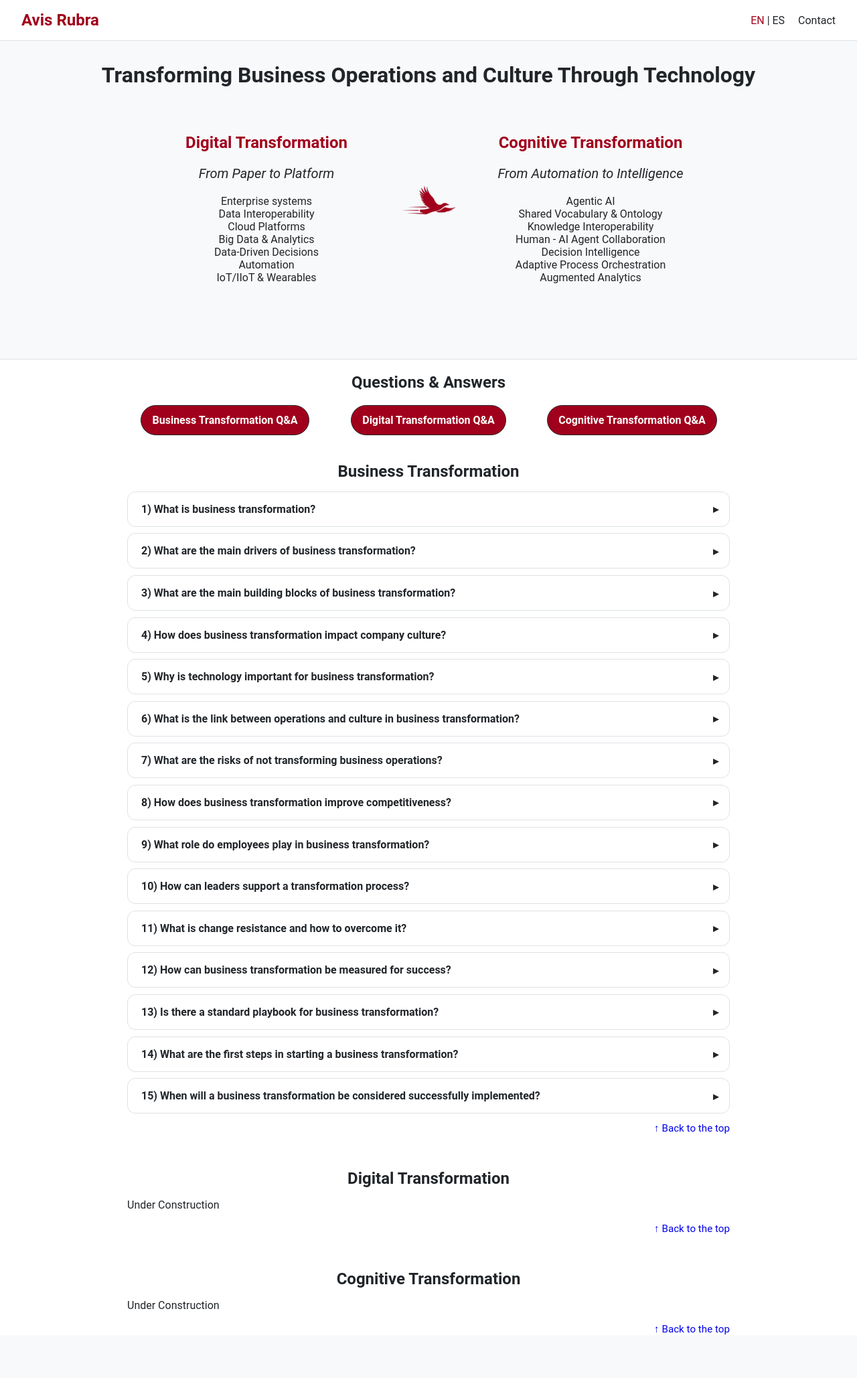
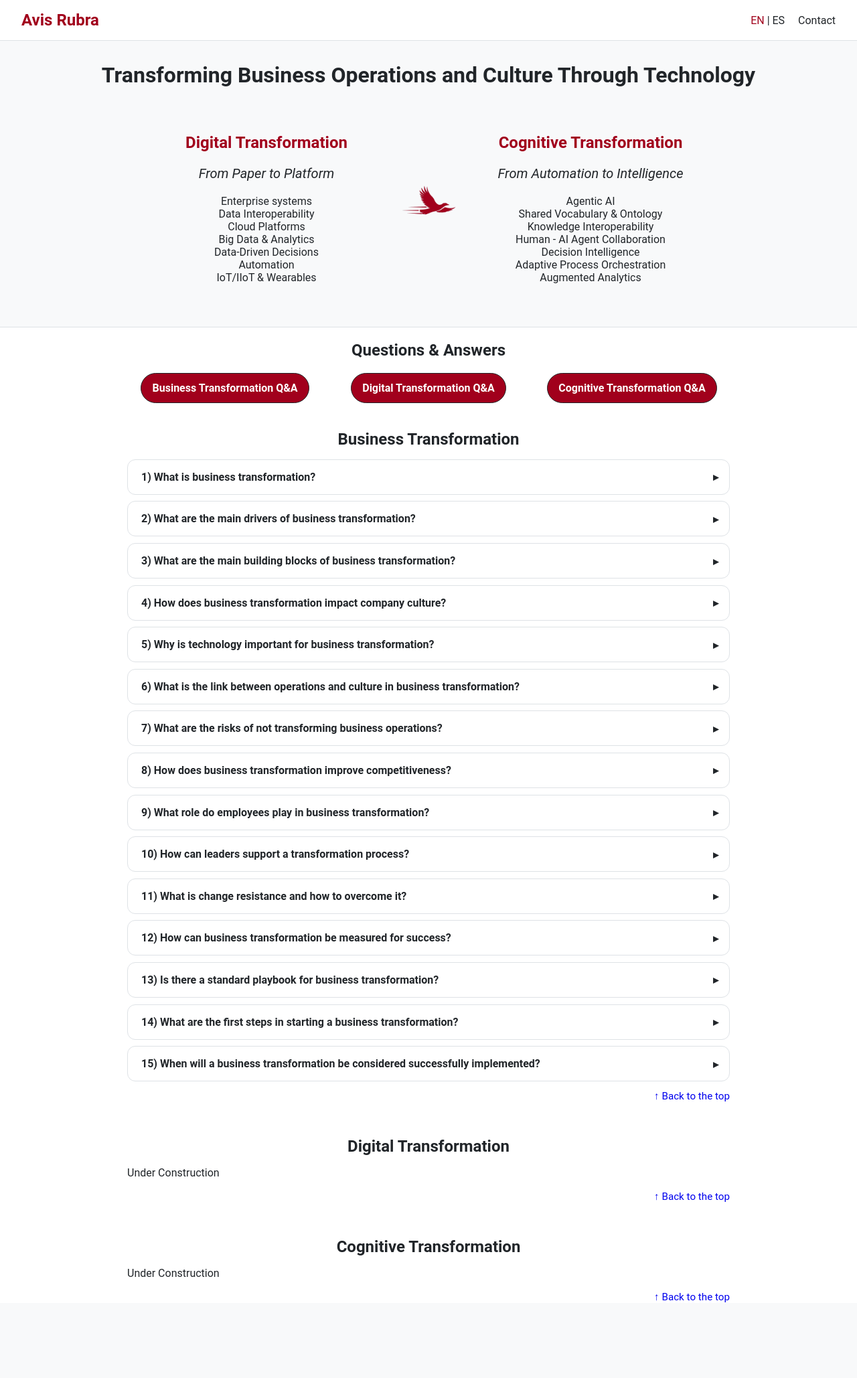
Before and after one commit to avisrubra/avisrubra, a Jekyll site: the page built from en/index.md, in a window 1280 px wide. Shown: the whole page at 67% size. Built offline with Jekyll 4.4.1, drawn with Linux system fonts in a browser that asks for light colours; after the commit the page ends 1998 px from its top, so only the background shows below that.

Commit message:
decrease qa-section top margin to 1rem

```diff
--- a/css/style.css
+++ b/css/style.css
@@ -90,7 +90,7 @@ header {
   color: var(--gray-dark);
   background-color: var(--gray-light-extra);
   border-top: 1px solid var(--gray-meduim);
-  margin: 4rem auto;
+  margin: 1rem auto;
   padding: 0 1rem;
   text-align: center;
 }
```
